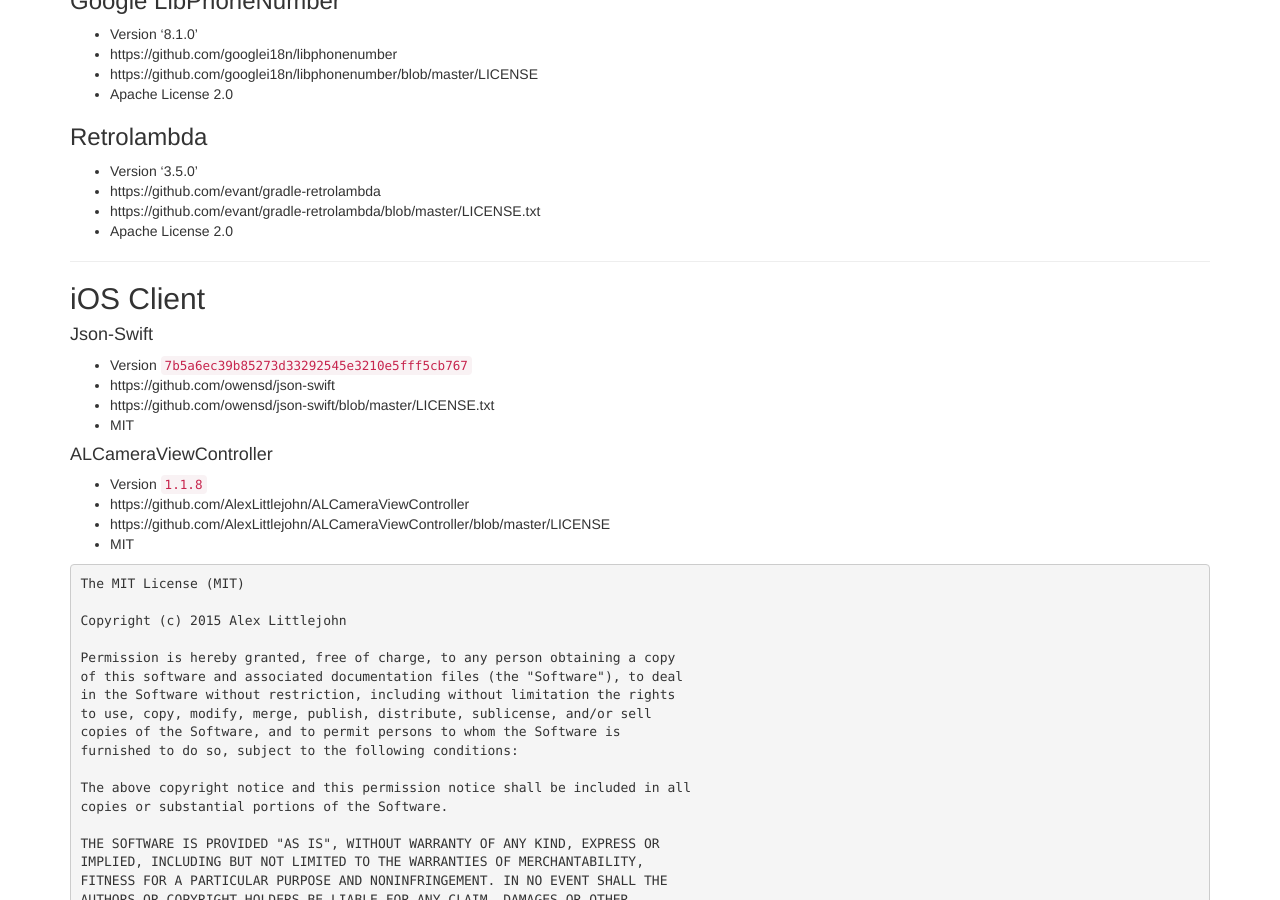
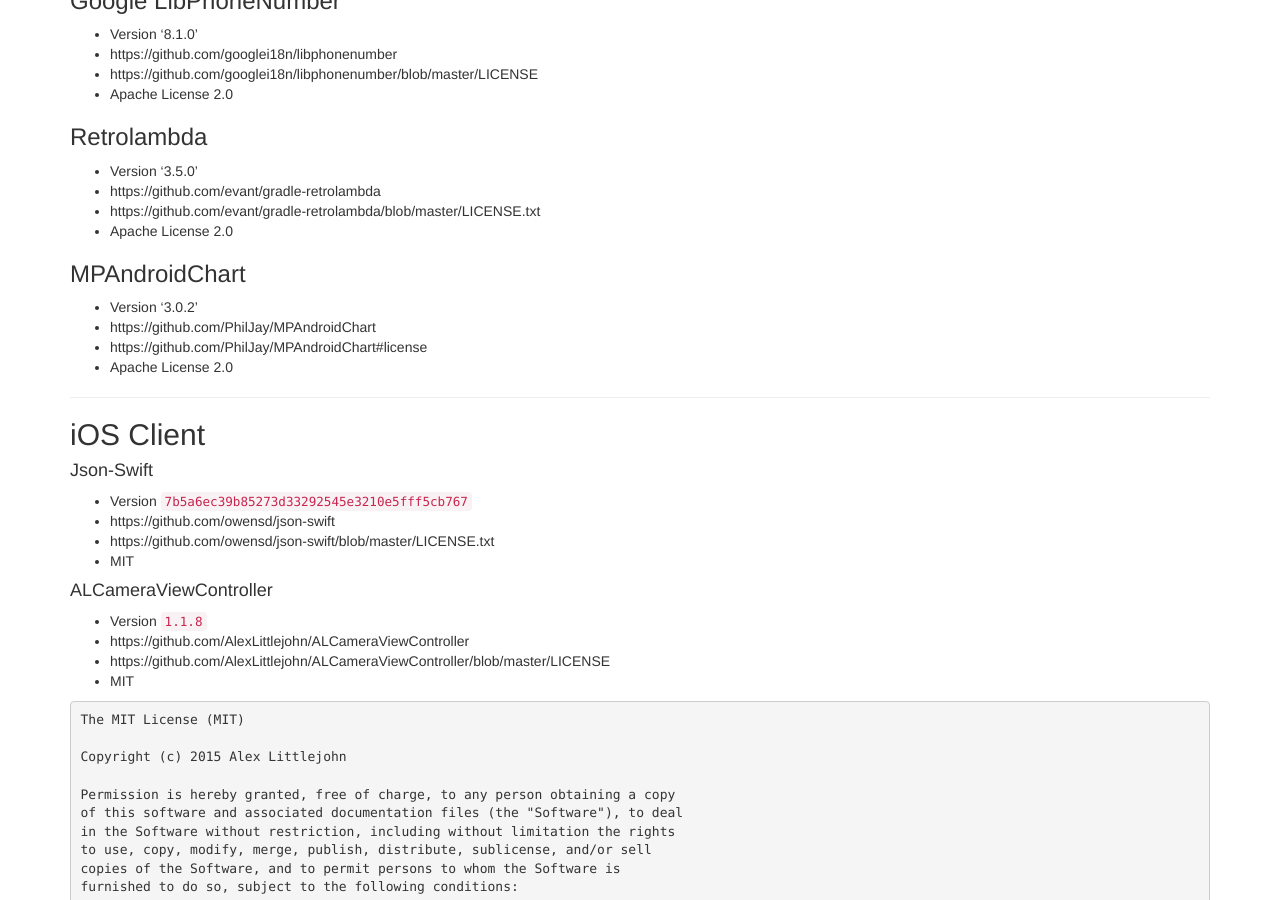
Before and after one commit to Springworks/m2h-open-source-licenses, a Jekyll site: the page built from index.md, in a window 1280 px wide and 900 px high, scrolled down 4350 px. Built offline with Jekyll 4.4.1, drawn with Linux system fonts in a browser that asks for light colours; our own code applies the rules of GitHub Pages for plain Markdown files.

Commit message:
add mpandroidchart

```diff
--- a/index.md
+++ b/index.md
@@ -240,6 +240,12 @@ THE SOFTWARE IS PROVIDED "AS IS", WITHOUT WARRANTY OF ANY KIND, EXPRESS OR IMPLI
 * https://github.com/evant/gradle-retrolambda/blob/master/LICENSE.txt
 * Apache License 2.0
 
+### MPAndroidChart
+* Version '3.0.2'
+* https://github.com/PhilJay/MPAndroidChart
+* https://github.com/PhilJay/MPAndroidChart#license
+* Apache License 2.0
+
 ---
 
 ## iOS Client
```
